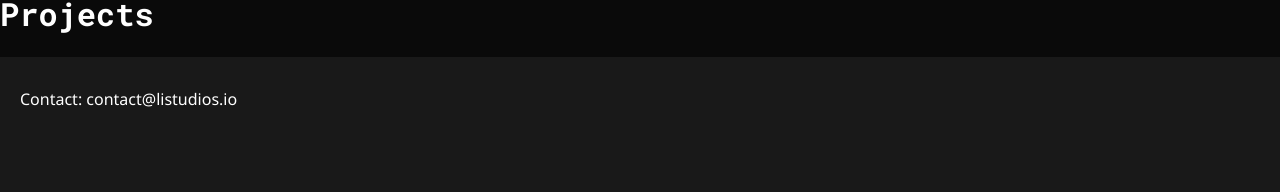
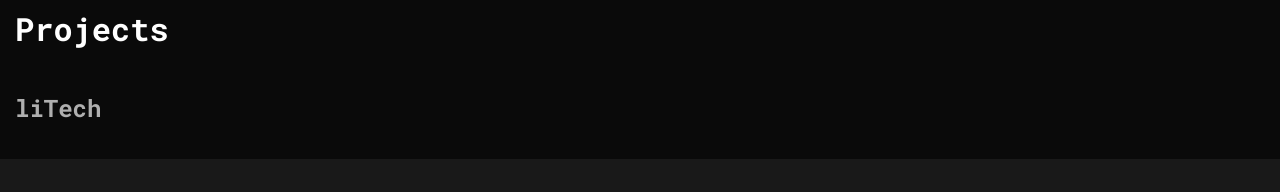
Before and after one commit to Li-Studios-LLC/website, a Next.js app: page /projects in a window 1280 px wide. Shown: the part 181-373 px from the top of the page. Built offline with nearby package versions, Linux system fonts and the light colour scheme.

Commit message:
Working on project component

```diff
--- a/app/globals.css
+++ b/app/globals.css
@@ -49,6 +49,7 @@ a h1:hover {
 }
 
 h2 {
+	color: rgb(175, 175, 175);
 	font-family: 'Roboto Mono';
 }
 
--- a/app/projects/page.tsx
+++ b/app/projects/page.tsx
@@ -1,4 +1,6 @@
+import './projects.css';
 import type { Metadata } from 'next';
+import Project from '@/components/Project';
 
 export const metadata: Metadata = {
 	title: 'Li Studios - Projects',
@@ -8,6 +10,7 @@ export default function Projects() {
 	return (
 		<div className='PageSection Projects'>
 			<h1>Projects</h1>
+			<Project name='liTech' />
 		</div>
 	);
 }
--- /dev/null
+++ b/components/Project.tsx
@@ -0,0 +1,11 @@
+export interface ProjectProps {
+	name: String;
+}
+
+export default function Project(props: ProjectProps) {
+	return (
+		<div>
+			<h2>{props.name}</h2>
+		</div>
+	);
+}
```
